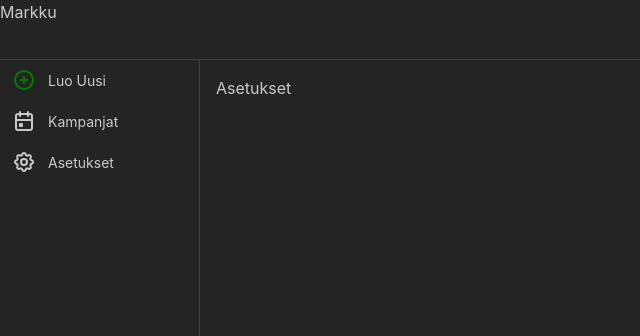
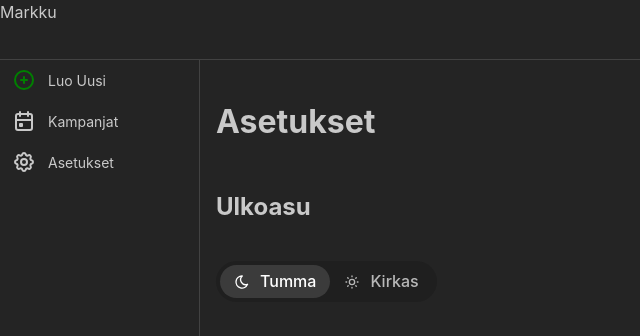
Before and after one commit to tammenterho/Markku, a React (Vite) app in the folder client/: page /settings in a window 1280 px wide. Shown: the top 336 px of the page, without its empty margins (0-640 px from the left). Built offline with nearby package versions, Linux system fonts and the light colour scheme.

Commit message:
added settings

```diff
--- a/client/src/components/Settings.tsx
+++ b/client/src/components/Settings.tsx
@@ -1,5 +1,53 @@
+import {
+  Center,
+  SegmentedControl,
+  Stack,
+  useComputedColorScheme,
+  useMantineColorScheme,
+} from "@mantine/core";
+import { IconMoon, IconSun } from "@tabler/icons-react";
+
 const Settings = () => {
-  return <div>Asetukset</div>;
+  const { setColorScheme } = useMantineColorScheme();
+  const computedColorScheme = useComputedColorScheme("dark", {
+    getInitialValueInEffect: true,
+  });
+  return (
+    <div>
+      <h1>Asetukset</h1>
+      <Stack align="flex-start">
+        <h2>Ulkoasu</h2>
+        <SegmentedControl
+          value={computedColorScheme}
+          onChange={() =>
+            setColorScheme(computedColorScheme === "dark" ? "light" : "dark")
+          }
+          radius="xl"
+          size="md"
+          data={[
+            {
+              value: "dark",
+              label: (
+                <Center style={{ gap: 10 }}>
+                  <IconMoon size={16} />
+                  <span>Tumma</span>
+                </Center>
+              ),
+            },
+            {
+              value: "light",
+              label: (
+                <Center style={{ gap: 10 }}>
+                  <IconSun size={16} />
+                  <span>Kirkas</span>
+                </Center>
+              ),
+            },
+          ]}
+        />
+      </Stack>
+    </div>
+  );
 };
 
 export default Settings;
```
